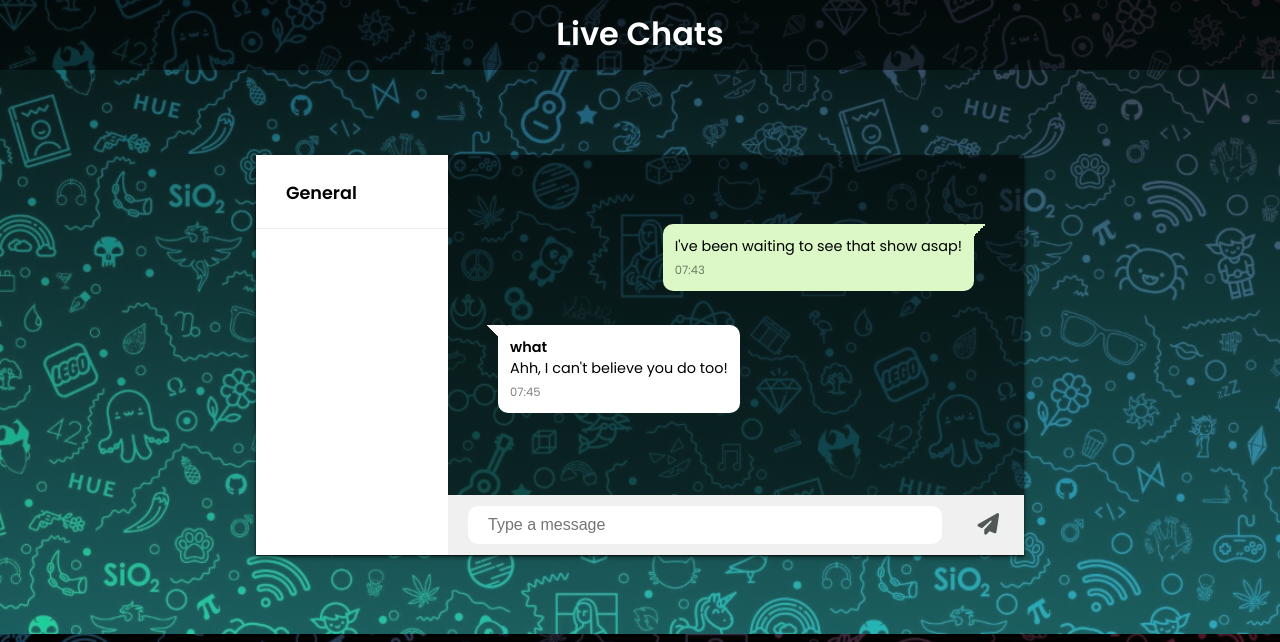
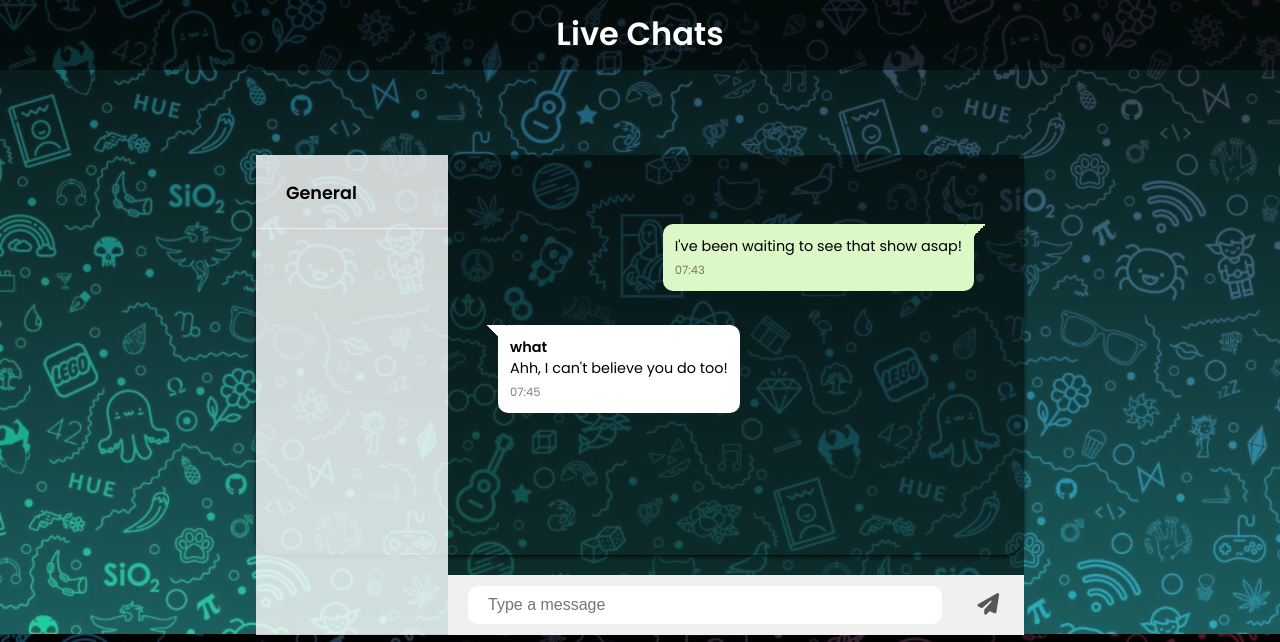
Before and after one commit to akarsh911/TaskManager-CCS, a PHP site: page /html/view_chats.html in a window 1280 px wide. Shown: the part 166-808 px from the top of the page. Run offline with PHP 8.4, Linux system fonts and the light colour scheme; some libraries are stand-ins or nearby versions.

Commit message:
some changes

```diff
--- a/css/login_page.css
+++ b/css/login_page.css
@@ -77,6 +77,10 @@ body {
     width: 100%;
     height: 100%;
 }
+.error{
+    font-size: 10px;
+    color: red;
+}
 
 .text-input i {
     color: #686868;
--- a/css/view_chats.css
+++ b/css/view_chats.css
@@ -5,23 +5,24 @@
     height: 50vh;
     background: none;
     display: flex;
+    border-radius: 20px;
     box-shadow: 0px 1px 1px 0 rgba(0, 0, 0, 0.5), 0px 2px 5px 0 rgba(0, 0, 0, 0.6);
 }
 
 .main-container .left-container {
     position: relative;
-    width: 25%;
-    height: 100%;
-    flex: 25%;
-    background: #fff;
+    width: 30%;
+    height: 120%;
+    flex: 30%;
+    background-color: rgba(255, 255, 255, 0.8);
 }
 
 .main-container .right-container {
     position: relative;
-    width: 75%;
-    height: 100%;
-    flex: 75%;
-    background: rgba(0, 0, 0, 0.54);
+    width: 90%;
+    height: 120%;
+    flex: 90%;
+    background: rgba(0, 0, 0, 0.50);
 }
 
 .main-container .right-container::before {
```
